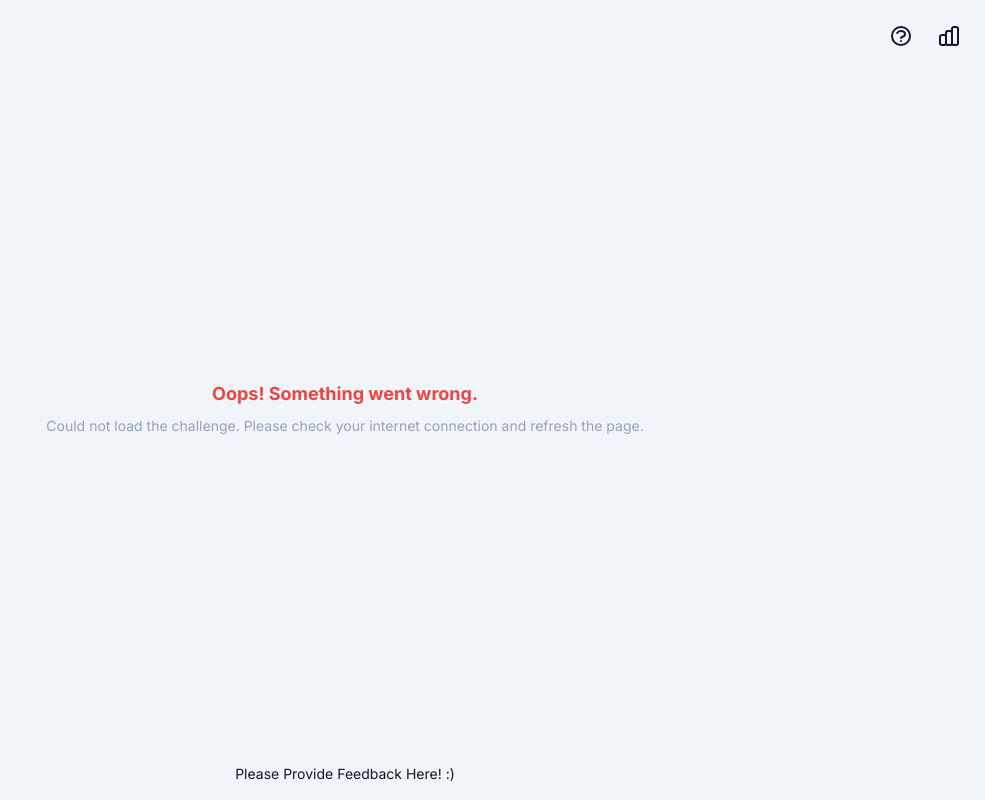
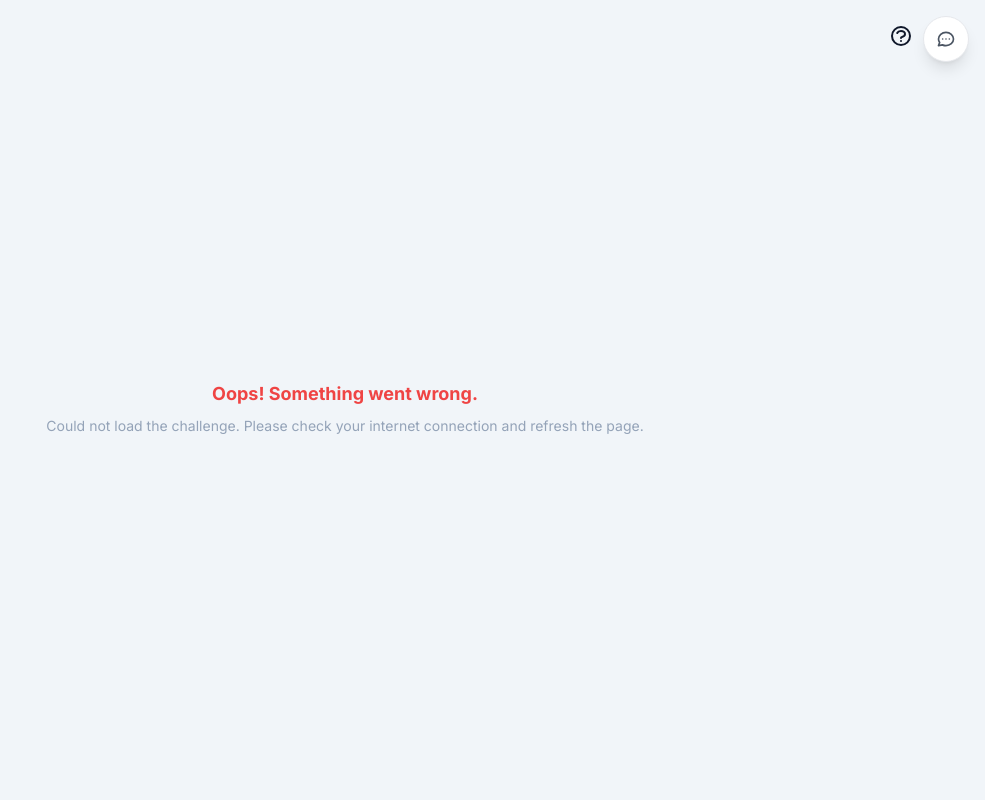
Before and after one commit to Shezzi/Tadabbur, a plain HTML site: page index.html in a window 1280 px wide. Shown: the whole page, without its empty margins (295-1280 px from the left). Drawn offline with nearby package versions, Linux system fonts and the light colour scheme; no server answers; a web font is replaced by a local one.

Commit message:
Update index.html

```diff
--- a/index.html
+++ b/index.html
@@ -363,10 +363,14 @@
     <!-- Notification Popup -->
     <div id="notification" class="hidden fixed bottom-10 left-1/2 -translate-x-1/2 bg-slate-900 text-white px-6 py-3 rounded-lg shadow-lg z-[70] transition-all duration-300 transform translate-y-10 opacity-0"></div>
 
-    <!-- Feedback Link -->
-    <a href="https://forms.gle/yhENVfd9YbNWxgmP7" target="_blank" rel="noopener noreferrer" class="fixed bottom-4 left-1/2 -translate-x-1/2 text-sm text-subtle-text-light dark:text-subtle-text-dark hover:text-[var(--primary-hover)] dark:hover:text-[var(--primary-color)] transition-colors z-50">
-        Please Provide Feedback Here! :)
-    </a>
+
+
+    <!-- Feedback Button -->
+    <button onclick="window.open('https://forms.gle/yhENVfd9YbNWxgmP7', '_blank')" class="fixed top-4 right-4 p-3 bg-white dark:bg-gray-800 rounded-full shadow-lg hover:shadow-xl transition-all duration-200 z-50 border border-gray-200 dark:border-gray-700">
+        <svg class="w-5 h-5 text-gray-600 dark:text-gray-300" fill="none" stroke="currentColor" viewBox="0 0 24 24" xmlns="http://www.w3.org/2000/svg">
+            <path stroke-linecap="round" stroke-linejoin="round" stroke-width="2" d="M8 12h.01M12 12h.01M16 12h.01M21 12c0 4.418-4.03 8-9 8a9.863 9.863 0 01-4.255-.949L3 20l1.395-3.72C3.512 15.042 3 13.574 3 12c0-4.418 4.03-8 9-8s9 3.582 9 8z"></path>
+        </svg>
+    </button>
 
     <script>
     // An IIFE (Immediately Invoked Function Expression) is used to encapsulate all game logic.
```
